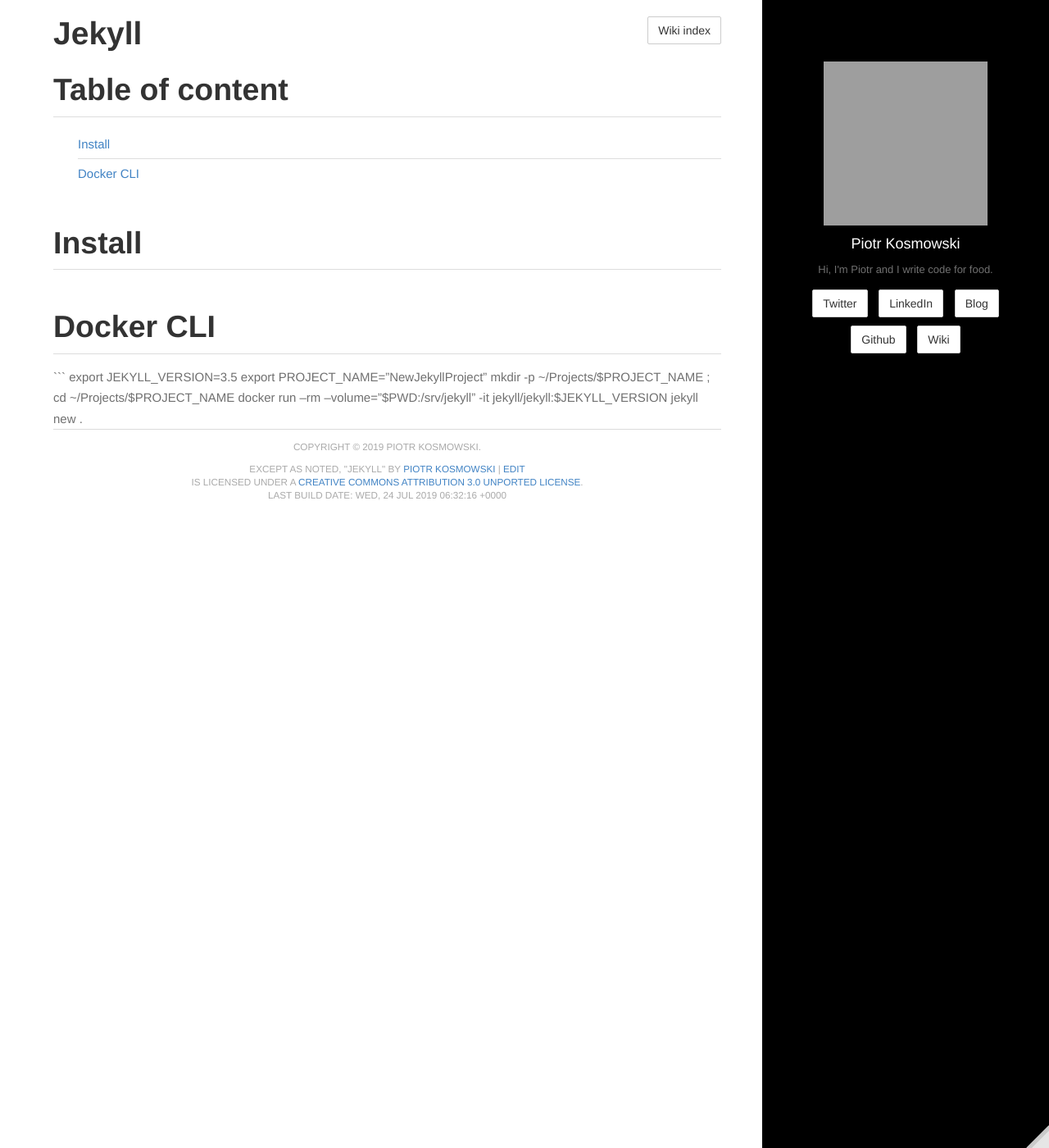
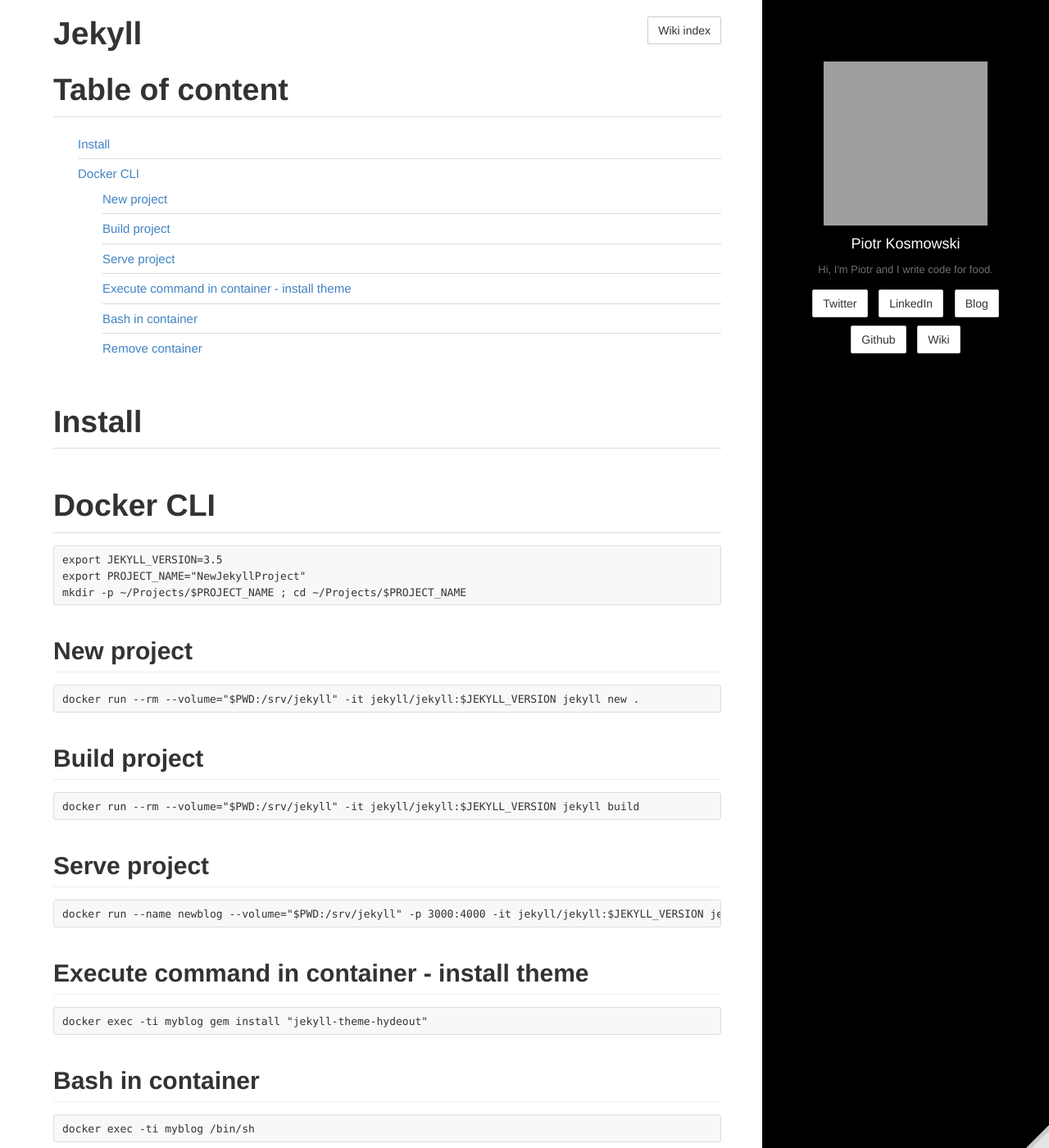
Before and after one commit to kospiotr/kospiotr.github.io, a Jekyll site: the page built from wiki/jekyll.md, in a window 1280 px wide and 1400 px high. Shown: the whole window at 82% size. Built offline with Jekyll 4.4.1, drawn with Linux system fonts in a browser that asks for light colours; some of the changed text lies outside the part shown; grey boxes are pictures that could not be loaded.

Commit message:
Update jekyll.md

````diff
--- a/wiki/jekyll.md
+++ b/wiki/jekyll.md
@@ -14,4 +14,34 @@
 export JEKYLL_VERSION=3.5
 export PROJECT_NAME="NewJekyllProject"
 mkdir -p ~/Projects/$PROJECT_NAME ; cd ~/Projects/$PROJECT_NAME
+```
+
+## New project
+```
 docker run --rm --volume="$PWD:/srv/jekyll" -it jekyll/jekyll:$JEKYLL_VERSION jekyll new .
+```
+
+## Build project
+```
+docker run --rm --volume="$PWD:/srv/jekyll" -it jekyll/jekyll:$JEKYLL_VERSION jekyll build
+```
+
+## Serve project
+```
+docker run --name newblog --volume="$PWD:/srv/jekyll" -p 3000:4000 -it jekyll/jekyll:$JEKYLL_VERSION jekyll serve --watch --drafts
+```
+
+## Execute command in container - install theme
+```
+docker exec -ti myblog gem install "jekyll-theme-hydeout"
+```
+
+## Bash in container
+```
+docker exec -ti myblog /bin/sh
+```
+
+## Remove container
+```
+docker rm -f myblog
+```
````
